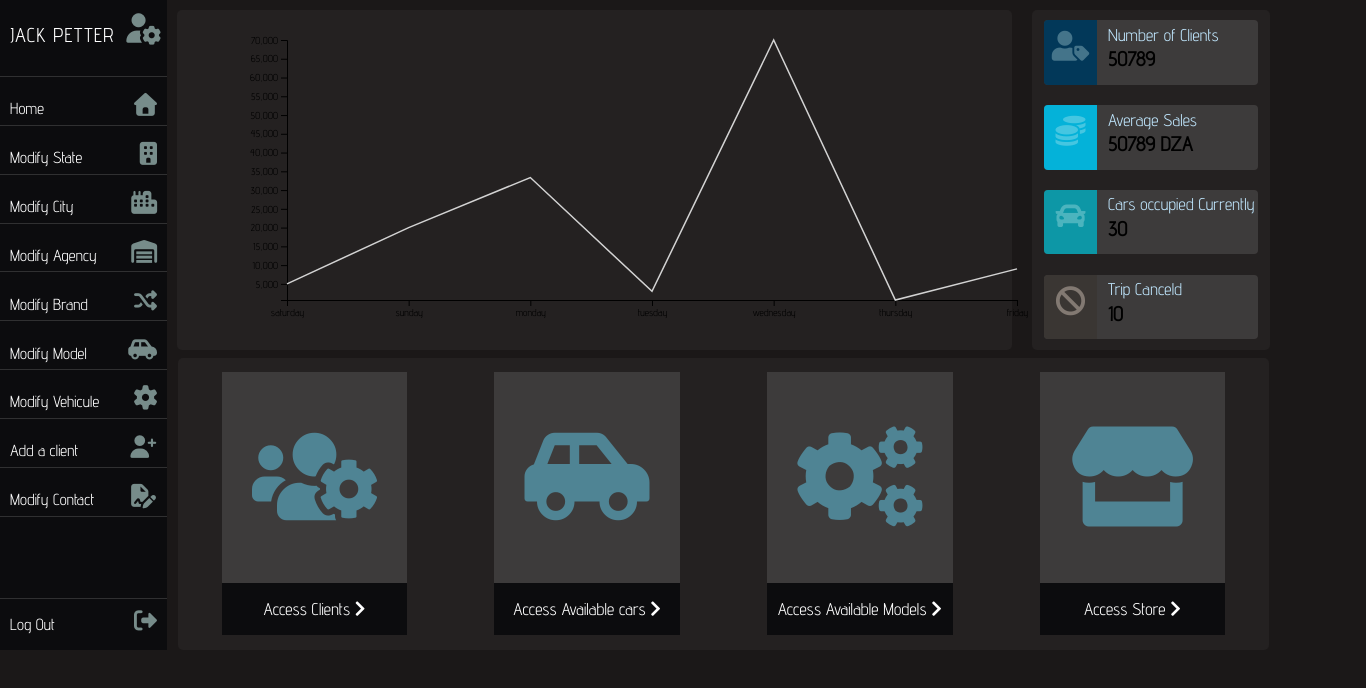
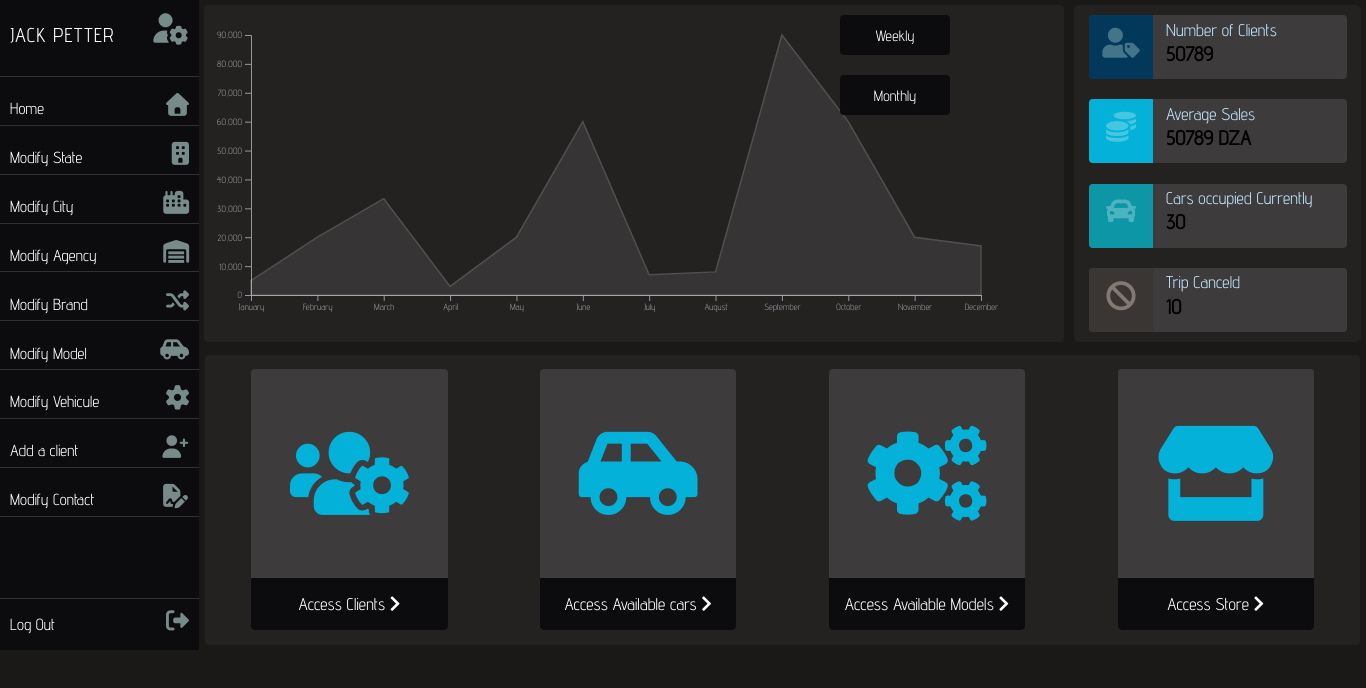
Before and after one commit to sara-boug/AlgLoc, a plain HTML site: page views/admin/homePage.html in a window 1280 px wide. Shown: the whole page, 1366 px wide, since content can reach past the window. Drawn offline with nearby package versions, Linux system fonts and the light colour scheme.

Commit message:
adminMainPage finished

```diff
--- a/js/graph.js
+++ b/js/graph.js
@@ -1,14 +1,15 @@
 $(document).ready(function(){
- var data= {
+  var data1= {
     date: ["saturday", "sunday","monday","tuesday", "wednesday","thursday","friday"],
     income:[5000, 20000,33333,3000, 70000, 700, 9000]
 
   }
-var dataObject = []
- data.date.forEach((item, i) => {
-  return  dataObject.push({date:item , income:data.income[i]})
- });
+  var data2= {
+    date:["January","February","March","April","May","June","July",
+            "August","September","October","November","December"],
+    income:[5000, 20000,33333,3000, 20000,60000,7000,8000,90000,60000,20000,17000]
 
+  }
 
   var margin = {top: 10, right:30, bottom: 30, left: 40},
   width = 800 - margin.left - margin.right,
@@ -21,27 +22,52 @@ var svg= d3.select("#graph")
   .append("g")
   .attr("transform", "translate("+margin.left+","+margin.top+")");
 
-var x= d3.scalePoint()
-.round(false)
-.domain(data.date)
-.range([0,width]);
+  var x= d3.scalePoint().range([0,width]);
+  var xAxis =d3.axisBottom().scale(x);
   svg.append("g")
   .attr("transform", "translate(0,"+ height+")")
-.call(d3.axisBottom(x));
+  .attr("class","xAxis");
 
-var y = d3.scaleLinear()
-.domain([d3.min(data.income), d3.max(data.income)])
-.range([height,0]);
-svg.append("g")
-.call(d3.axisLeft(y));
+  var y = d3.scaleLinear().range([height,0]);
+  var yAxis=d3.axisLeft().scale(y);
+  svg.append("g").attr("class","yAxis");
 
-svg.append("path")
-.datum(dataObject)
-.attr("fill", "white")
-.attr("stroke", "lightgrey")
-.attr("stroke-width", 1.5)
+
+  function  updatedata(data){
+    var dataObject = []
+    data.date.forEach((item, i) => {
+      return  dataObject.push({date:item , income:data.income[i]})
+    });
+    x.domain(data.date);
+    svg.selectAll(".xAxis").transition().duration(1000).call(xAxis);
+
+    y.domain([0, d3.max(data.income)]);
+    svg.selectAll(".yAxis").transition().duration(1000).call(yAxis);
+
+
+    var SVG = svg.selectAll(".graph").data([dataObject])
+
+    SVG
+    .enter()
+    .append("path")
+    .attr("class","graph")
+    .merge(SVG)
     .attr("d", d3.area()
     .x(function(d){return x(d.date)})
-  .y(function(d){return y(d.income)})
-)
+    .y0(y(0))
+    .y1(function(d){return y(d.income)}))
+    .attr("fill", "grey")
+    .attr("stroke", "white")
+    .attr("stroke-width", 1.5)
+    .attr("opacity",0.2)
+
+
+}
+updatedata(data2);
+$(".graph button.data1").click(()=> {
+   updatedata(data1)
+})
+$(".graph button.data2").click(()=>{
+   updatedata(data2)
+})
 });
--- a/views/CSS/adminStyle.css
+++ b/views/CSS/adminStyle.css
@@ -1,6 +1,6 @@
 *{
   font-family: 'Advent Pro';
-
+  overflow:visible;
 }
 body {
   background-color:#1b1818;
@@ -8,10 +8,10 @@ body {
   padding :0;
   margin:0;
   height: 650px;
-  width:100%;
+  width:1366px;
   outline: none;
   color: white;
-  overflow: hidden;
+  overflow:visible ;
 }
 .sideBar{
   width: 15%;
@@ -24,10 +24,12 @@ body {
 .main{
   display: flex;
   flex-direction:column;
-  width: 100%;
+  width: 1200px;
   height:100%;
-  justify-content: space-around;
+  justify-content: center;
+  overflow: visible;
 }
+/* the part concerning the overall  infromation on the top */
 .main .recap{
   display :flex;
   height:55%;
@@ -41,7 +43,7 @@ body {
   justify-content: space-around;
   width: 25%;
   height:95%;
-  margin:10px;
+  margin:5px;
   background-color:rgba(193,193,193,0.05);
   border-radius: 5px;
 
@@ -101,25 +103,64 @@ body {
   height:100%;
   background-color:rgba(193,193,193,0.05);
   height:95%;
-  margin:10px;
-  border-radius: 5px;
+  margin:5px;
+  border-radius: 4px;
 }
 .graph svg {
- margin-left: 70px;
+ margin-left: 7px;
  margin-top: 20px;
+ position: absolute;
+ z-index: 0;
 
 }
+.graph .switchData {
+  position: absolute;
+  display: flex;
+  flex-direction: column;
+  right:25%;
+  z-index: 1;
+  }
+  .yAxis line ,.xAxis line {
+   stroke: #96969c;
+ }
+
+ .yAxis path ,.xAxis path{
+   stroke: #96969c;
+ }
+
+ .yAxis text ,.xAxis text{
+   fill: #96969c;
+   margin: 7px;
+   font-size: 9px;
+ }
+.graph button{
+    width:110px;
+   height:40px;
+   text-align: center;
+   color: white;
+   background-color: #0C0C0E;
+    border-radius: 4px;
+    border: none;
+    margin:10px;
+    font-size: 15px;
+ }
 .mainAccess{
   background-color:rgba(193,193,193,0.05);
   display: flex;
   flex-wrap: wrap;
-  width: 98%;
+  width: 99%;
+  height: 45%;
+  margin-left:10px;
+  margin-right: 10px;
+  margin-bottom: 5px;
   height: 45%;
   align-items: center;
   justify-content: space-around;
-  margin:auto;
- border-radius: 5px;
-}
+  align-self: center;
+  border-radius: 4px;
+  border: none;
+
+ }
 
 .access{
   display: flex;
@@ -129,14 +170,15 @@ body {
   width:17%;
   height: 90%;
   background-color: rgba(193, 193, 193, 0.16);
-
+  border-radius: 4px;
+  align-self: center;
 }
 
 .access i#access  {
-  color: #4F8494;
+  color: #04B2D9;
 
   align-self: center;
-  font-size: 100;
+  font-size: 95;
 
   margin: auto;
 }
@@ -149,6 +191,8 @@ body {
   top:90%;
   color: white;
   font-size: 17px;
+ border-radius: 0px 0px 4px 4px;
+
 }
 .access button i {
   color:white;
@@ -164,7 +208,10 @@ body {
   animation: moveLeft 0.1s linear 1;
   margin-left: 10px;
 }
-
+.graph button:hover{
+  cursor: pointer;
+  background-color: #04B2D9;
+}
 /* animation part */
 
 @keyframes moveLeft {
--- a/views/admin/homePage.html
+++ b/views/admin/homePage.html
@@ -49,7 +49,10 @@
 
       </div>
       <div class="graph" id="graph">
-
+        <div class="switchData">
+        <button class="data1"> Weekly</button>
+        <button class="data2">Monthly</button>
+      </div>
       </div>
     </div>
     <div class="mainAccess">
```
Lines whose indentation alone changed are shown as unchanged.
